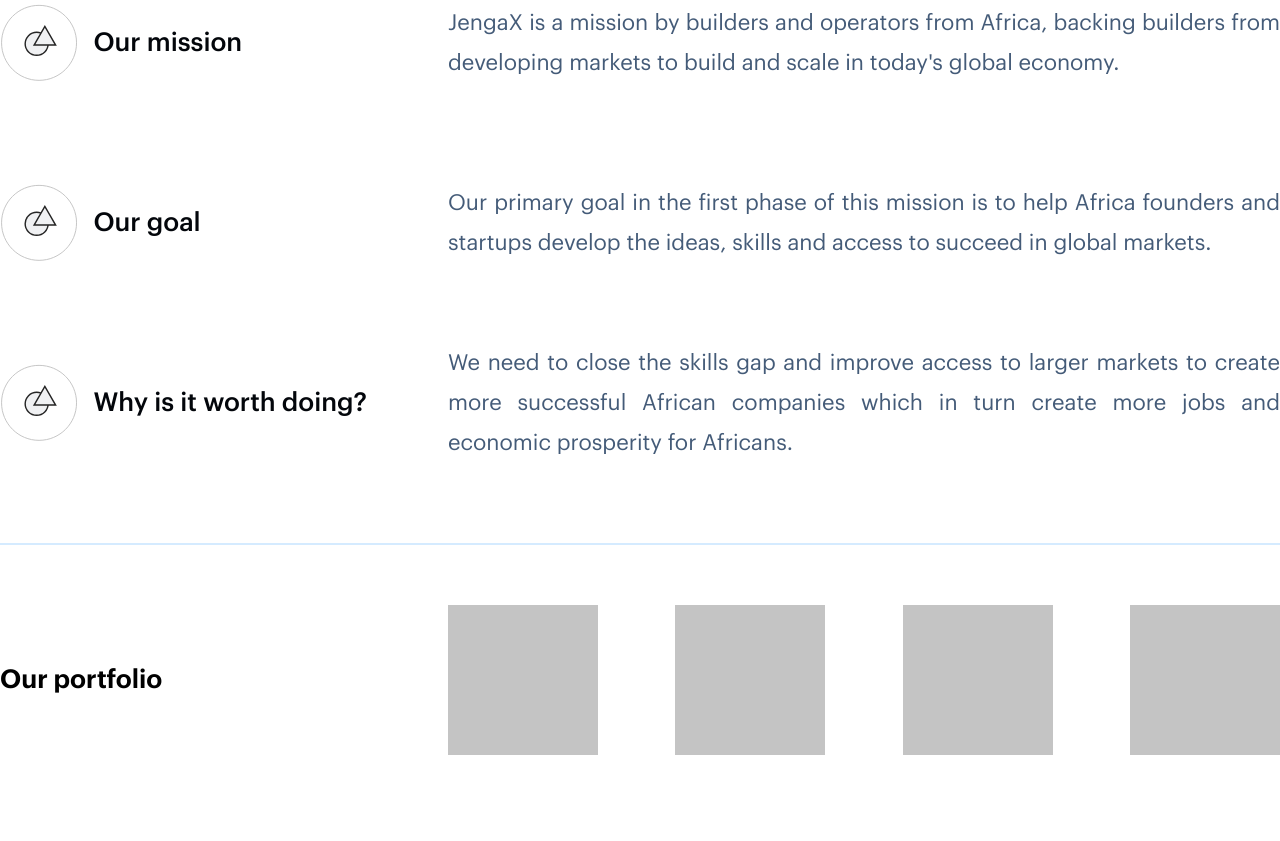
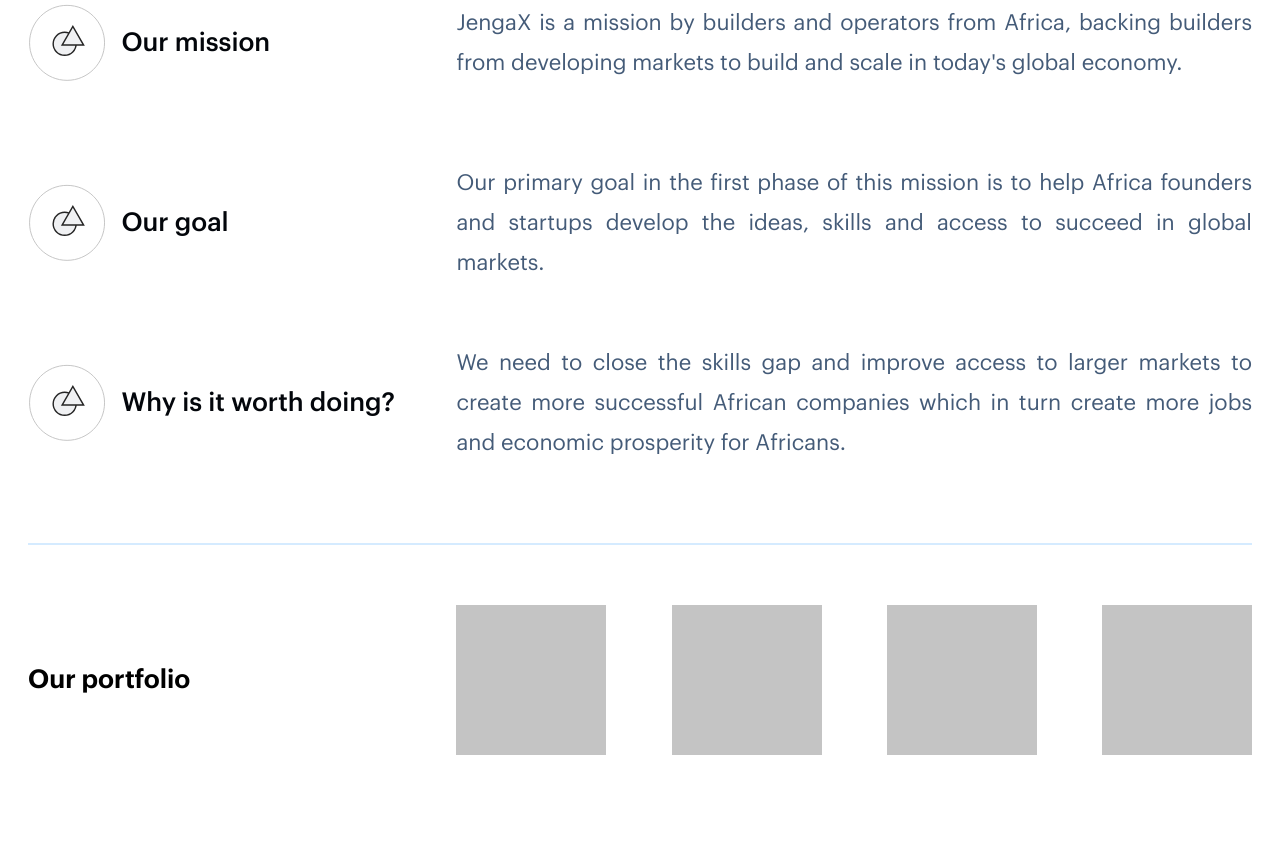
Before and after one commit to olsam100/JengaX, a Gatsby site: page /venture in a window 1280 px wide. Shown: the part 799-1640 px from the top of the page. Built offline with nearby package versions, Linux system fonts and the light colour scheme; Gatsby itself is replaced by a stand-in of ours.

Commit message:
width corrected

```diff
--- a/src/components/Footer.js
+++ b/src/components/Footer.js
@@ -6,7 +6,7 @@
     margin: 0 auto;
     padding-bottom: 56px;
     width: 100%;
-    max-width: 1333px;
+    max-width: 1224px;
     padding-top: 100px;
     @media (min-width: 320px) and (max-width: 480px){
         width: 100%;
--- a/src/components/Header.js
+++ b/src/components/Header.js
@@ -6,15 +6,13 @@
 
 
 const HeaderStyles = styled.header`
-    /* height: 707px; */
-    /* height: 592px; */
     background-image: linear-gradient(#B2D9FB, #ffffff);
     display: flex;
     flex-direction: column;
     position: relative;
 
 .header-items{
-    max-width: 1333px;
+    max-width: 1224px;
     display: grid;
     grid-template-columns: 442px 922px;
     padding-top: 64px;
@@ -28,11 +26,6 @@
     justify-content: space-between;
     }
 }
-/* .wordwrapper{
-    display: flex;
-    width: 100%;
-    justify-content: space-between;
-} */
 @media (min-width) and (max-width: 480px){
     .wordwrapper{
         width: 480px;
@@ -58,7 +51,6 @@
 .imagebox{
     z-index: 0;
     max-width: 922px;
-    padding-left: 53.5px;
 }
 @media (min-width: 320px) and (max-width: 480px){
     .capital{
--- a/src/components/Main.js
+++ b/src/components/Main.js
@@ -6,7 +6,7 @@
 
 const MainStyles = styled.main`
 width: 100%;
-    max-width: 1333px;
+    max-width: 1224px;
     margin: 0 auto;
     height: 1383px;
     @media (min-width: 320px) and (max-width: 480px){
--- a/src/components/Mission.js
+++ b/src/components/Mission.js
@@ -6,26 +6,26 @@
     grid-template-rows: repeat(3, 120px);
     grid-row-gap: 60px;
     margin: 0 auto;
-    max-width: 1333px;
+    max-width: 1224px;
     justify-content: space-between;
 
 
     .group2{
-        max-width: 1333px;
+        max-width: 1224px;
         display: grid;
         grid-template-columns: 35% 65%;
         justify-content: space-between;
         align-items: center;
     }
     .group3{
-        max-width: 1333px;
+        max-width: 1224px;
         display: grid;
         grid-template-columns: 35% 65%;
         justify-content: space-between;
         align-items: center;
     }
     .group4{
-        max-width: 1333px;
+        max-width: 1224px;
         display: grid;
         grid-template-columns: 35% 65%;
         justify-content: space-between;
@@ -61,7 +61,7 @@
     }
     .empty{
         margin-top: 20px;
-        max-width: 1333px;
+        max-width: 1224px;
         border: 1px solid #2F9BFF;
         opacity: 0.2;
     }
--- a/src/components/Nav.js
+++ b/src/components/Nav.js
@@ -4,10 +4,9 @@
 import '../components/custom.css';
 
 const NavStyles = styled.nav`
-    /* width: 100%; */
     background-color: #B2D9FB;
     .nav-top{
-        max-width: 1333px;
+        max-width: 1224px;
         display: flex;
         align-items: center;
         justify-content: space-between;
--- a/src/components/Portfolio.js
+++ b/src/components/Portfolio.js
@@ -2,7 +2,7 @@
 import styled from "styled-components";
 
 const PortfolioStyles = styled.article`
-    max-width: 1333px;
+    max-width: 1224px;
     margin: 0 auto;
     padding-top: 60px;
     height: 310px;
--- a/src/pages/ideas.js
+++ b/src/pages/ideas.js
@@ -15,10 +15,6 @@
     height: 1939px;
     max-width: 1440px;
     margin: 0 auto;
-
-    /* width: 100%;
-    height: 1300px; */
-
 `;
 
 const FooterStyles = {
```
